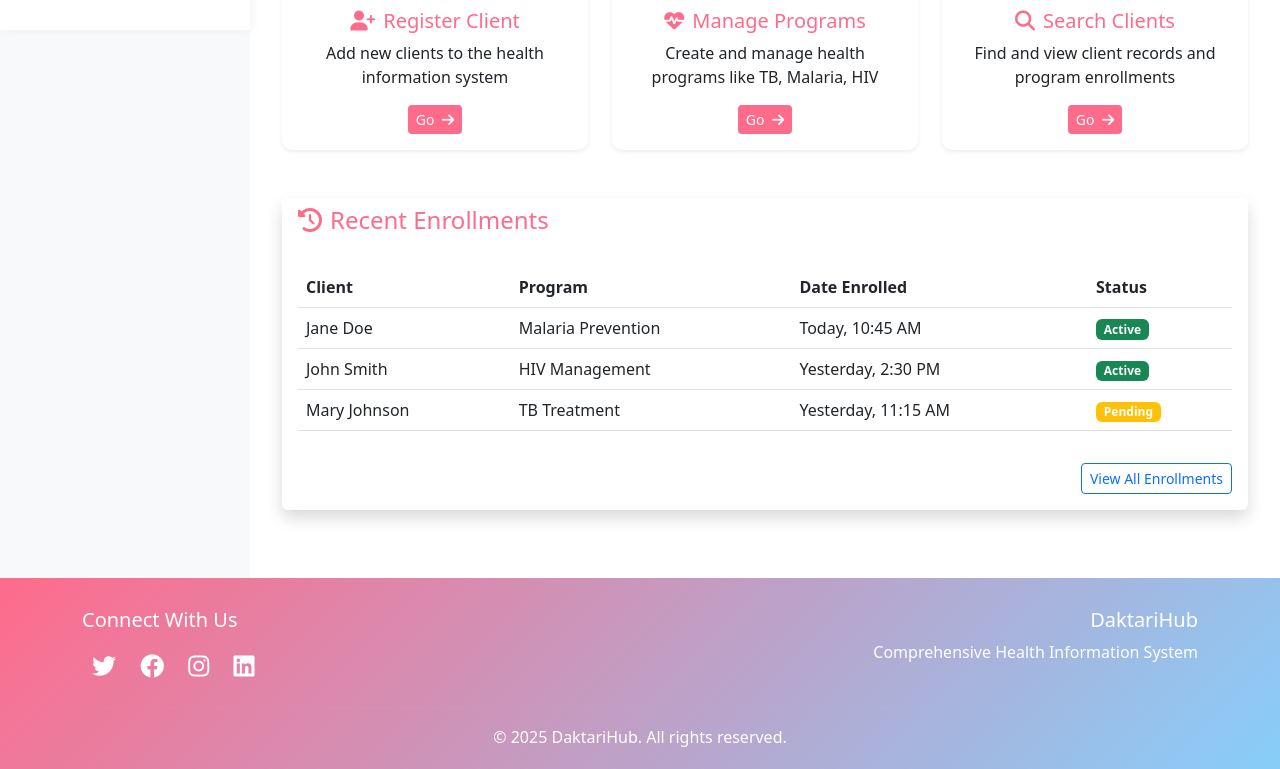
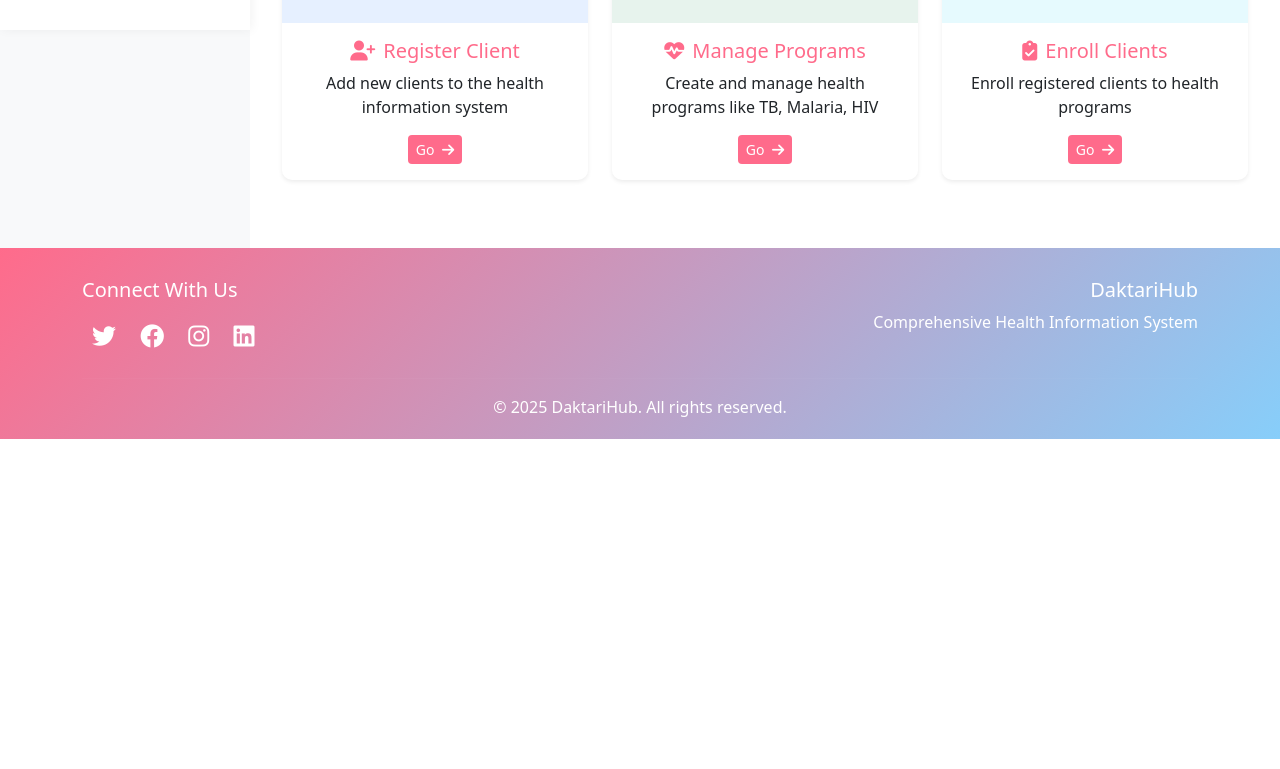
Before and after one commit to Muraya-Pat/Daktari-Hub-, a Django app: page / in a window 1280 px wide. Shown: the part 770-1539 px from the top of the page. After the commit the page ends 1209 px from the top, so only its background shows below. Run offline with Django 5.2, Linux system fonts and the light colour scheme; data that the repository does not hold is empty.

Commit message:
Home page updates : updating quick access cards and making the page dynamic

```diff
--- a/home/templates/home/home.html
+++ b/home/templates/home/home.html
@@ -10,17 +10,15 @@
                 <h1 class="display-4 fw-bold mb-3" style="color: var(--daktari-pink);">Welcome, Doctor</h1>
                 <p class="lead mb-4" style="color: #495057;">Manage client health programs efficiently with DaktariHub's comprehensive health information system.</p>
                 <div class="d-flex gap-3">
-                    <a href="#" class="btn btn-daktari btn-lg px-4">
+                    <a href="{% url 'clients:index' %}" class="btn btn-daktari btn-lg px-4">
                         <i class="fas fa-user-plus me-2"></i> Add Client
                     </a>
-                    <a href="#" class="btn btn-outline-primary btn-lg px-4">
+                    <a href="{% url 'programs:index' %}" class="btn btn-outline-primary btn-lg px-4">
                         <i class="fas fa-heartbeat me-2"></i> View Programs
                     </a>
                 </div>
             </div>
-            <div class="col-lg-6 d-none d-lg-block">
-                <img src="{% static 'images/hero-doctor.png' %}" alt="Healthcare Professionals" class="img-fluid" style="border-radius: 10px;">
-            </div>
+
         </div>
     </div>
 </section>
@@ -37,14 +35,14 @@
             <div class="col-md-4">
                 <div class="card h-100 border-0 shadow-sm hover-effect">
                     <div class="card-img-top bg-primary bg-opacity-10 p-4 text-center">
-                        <img src="{% static 'images/client-registration.jpg' %}" alt="Register Client" class="img-fluid" style="height: 120px;">
+                        <img src="{% static 'images/client-registration.jpg' %}" alt="Register Client" class="img-fluid" style="height: 150px;">
                     </div>
                     <div class="card-body text-center">
                         <h5 class="card-title" style="color: var(--daktari-pink);">
                             <i class="fas fa-user-plus me-2"></i>Register Client
                         </h5>
                         <p class="card-text">Add new clients to the health information system</p>
-                        <a href="#" class="btn btn-daktari btn-sm">
+                        <a href="{% url 'clients:index' %}" class="btn btn-daktari btn-sm">
                             Go <i class="fas fa-arrow-right ms-1"></i>
                         </a>
                     </div>
@@ -55,14 +53,14 @@
             <div class="col-md-4">
                 <div class="card h-100 border-0 shadow-sm hover-effect">
                     <div class="card-img-top bg-success bg-opacity-10 p-4 text-center">
-                        <img src="{% static 'images/health-programs.jpg' %}" alt="Manage Programs" class="img-fluid" style="height: 120px;">
+                        <img src="{% static 'images/health-programs.jpg' %}" alt="Manage Programs" class="img-fluid" style="height: 150px;">
                     </div>
                     <div class="card-body text-center">
                         <h5 class="card-title" style="color: var(--daktari-pink);">
                             <i class="fas fa-heartbeat me-2"></i>Manage Programs
                         </h5>
                         <p class="card-text">Create and manage health programs like TB, Malaria, HIV</p>
-                        <a href="#" class="btn btn-daktari btn-sm">
+                        <a href="{% url 'programs:index' %}" class="btn btn-daktari btn-sm">
                             Go <i class="fas fa-arrow-right ms-1"></i>
                         </a>
                     </div>
@@ -73,14 +71,14 @@
             <div class="col-md-4">
                 <div class="card h-100 border-0 shadow-sm hover-effect">
                     <div class="card-img-top bg-info bg-opacity-10 p-4 text-center">
-                        <img src="{% static 'images/client-search.jpg' %}" alt="Search Clients" class="img-fluid" style="height: 120px;">
+                        <img src="{% static 'images/enroll.jpg' %}" alt="Search Clients" class="img-fluid" style="height: 150px;">
                     </div>
                     <div class="card-body text-center">
                         <h5 class="card-title" style="color: var(--daktari-pink);">
-                            <i class="fas fa-search me-2"></i>Search Clients
+                            <i class="fas fa-clipboard-check me-2"></i>Enroll Clients
                         </h5>
-                        <p class="card-text">Find and view client records and program enrollments</p>
-                        <a href="#" class="btn btn-daktari btn-sm">
+                        <p class="card-text">Enroll registered clients to health programs</p>
+                        <a href="{% url 'programs:index' %}" class="btn btn-daktari btn-sm">
                             Go <i class="fas fa-arrow-right ms-1"></i>
                         </a>
                     </div>
@@ -90,55 +88,7 @@
     </div>
 </section>
 
-<!-- Recent Enrollments Section -->
-<section class="recent-enrollments mb-5">
-    <div class="container">
-        <div class="card border-0 shadow">
-            <div class="card-header bg-white border-0">
-                <h4 style="color: var(--daktari-pink);">
-                    <i class="fas fa-clock-rotate-left me-2"></i>Recent Enrollments
-                </h4>
-            </div>
-            <div class="card-body">
-                <div class="table-responsive">
-                    <table class="table table-hover">
-                        <thead>
-                            <tr>
-                                <th>Client</th>
-                                <th>Program</th>
-                                <th>Date Enrolled</th>
-                                <th>Status</th>
-                            </tr>
-                        </thead>
-                        <tbody>
-                            <tr>
-                                <td>Jane Doe</td>
-                                <td>Malaria Prevention</td>
-                                <td>Today, 10:45 AM</td>
-                                <td><span class="badge bg-success">Active</span></td>
-                            </tr>
-                            <tr>
-                                <td>John Smith</td>
-                                <td>HIV Management</td>
-                                <td>Yesterday, 2:30 PM</td>
-                                <td><span class="badge bg-success">Active</span></td>
-                            </tr>
-                            <tr>
-                                <td>Mary Johnson</td>
-                                <td>TB Treatment</td>
-                                <td>Yesterday, 11:15 AM</td>
-                                <td><span class="badge bg-warning">Pending</span></td>
-                            </tr>
-                        </tbody>
-                    </table>
-                </div>
-                <div class="text-end mt-3">
-                    <a href="#" class="btn btn-outline-primary btn-sm">View All Enrollments</a>
-                </div>
-            </div>
-        </div>
-    </div>
-</section>
+
 
 <style>
     .hover-effect {
```
